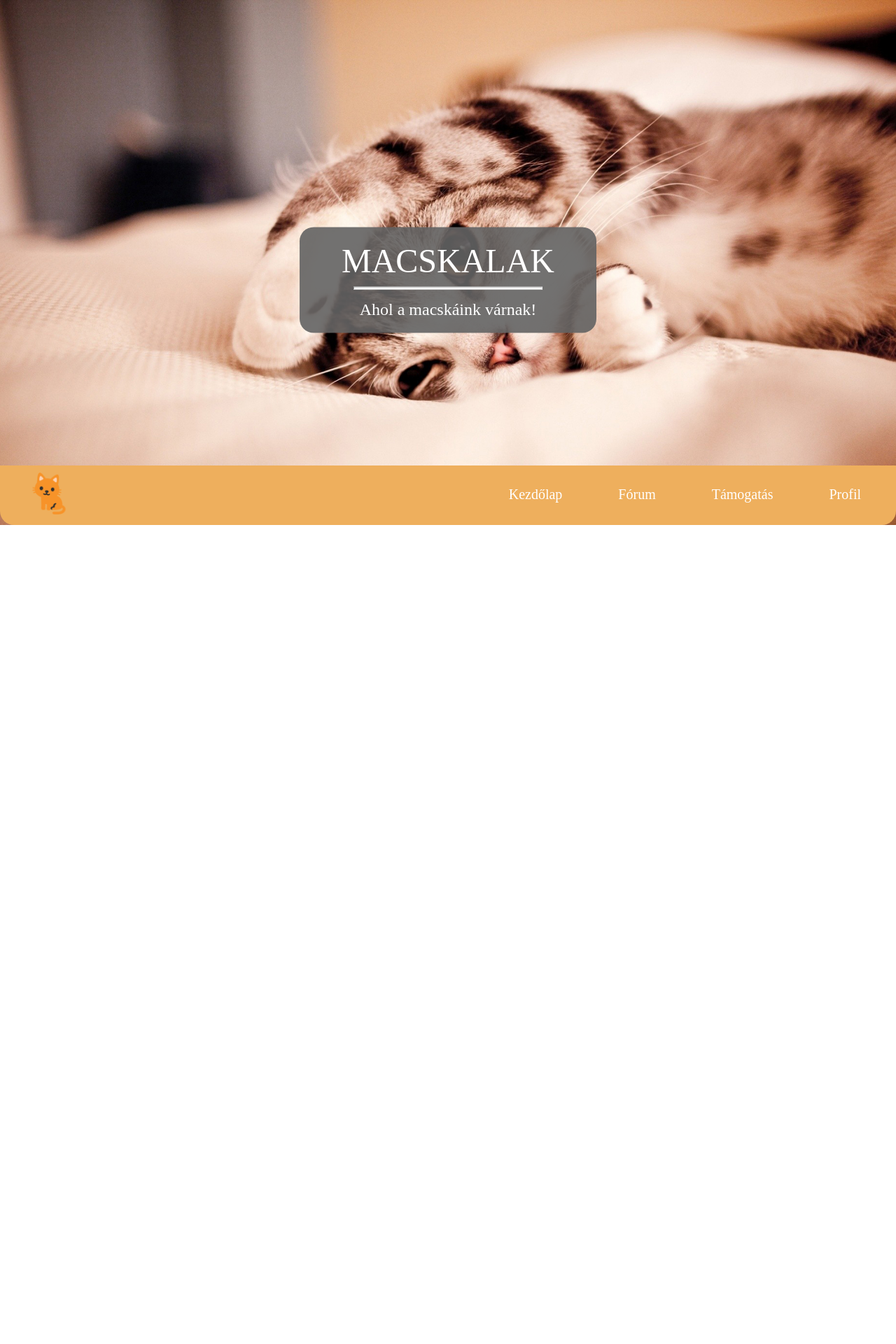
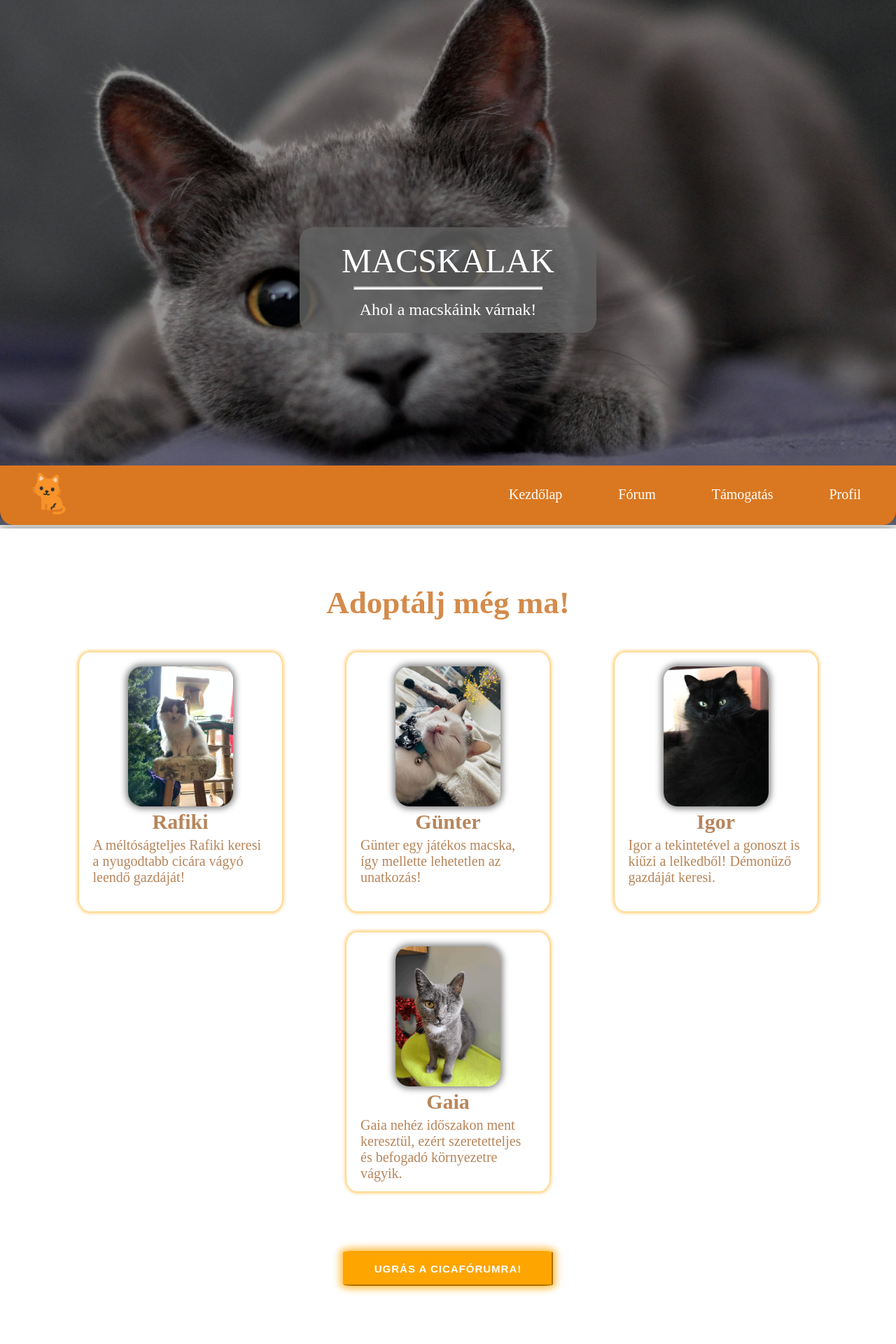
Before and after one commit to Valesz/Webterv-projekt, a PHP site: page /HTML/index.html in a window 1280 px wide. Shown: the top 1920 px of the page at 70% size. Run offline with PHP 8.4, Linux system fonts and the light colour scheme.

Commit message:
Cica Ajánló rész elkészítve, Cica képek hozzáadva

```diff
--- a/Projektmunka/CSS/Index.css
+++ b/Projektmunka/CSS/Index.css
@@ -15,10 +15,10 @@
 /* HEADER */
 
 header {
-    background-image: url(../Kepek/lyingcat.jpg);
+    background-image: url(../Kepek/hatter_sotet.jpg);
     height: 750px;
     margin: 0;
-    background-position: center;
+    background-position: bottom;
     background-size: cover;
     background-repeat: no-repeat;
     animation: megjelenes 1500ms ;
@@ -33,7 +33,7 @@ header {
     transform: translate(-50%, -50%);
     margin: 0 auto;
     padding: 20px;
-    background-color: rgba(99, 99, 99, 0.9);
+    background-color: rgba(99, 99, 99, 0.8);
     color: white;
     position: absolute;
     text-align: center;
@@ -63,17 +63,17 @@ nav {
     top: 85px;
     overflow: none;
     animation: megjelenes 500ms ease-in;
+    float:inline-end;
+    width: 100%;
+    translate: 0 -100%;
 }
 
 nav ul {
-    translate: 0 -100%;
     margin: auto;
     list-style-type: none;
     width: 100%;
-    background-color: rgb(238, 175, 93);
+    background-color: #da7821;
     height: 85px;
-    display: inline-block;
-    position: relative;
     border-radius: 0 0 20px 20px;
 }
 
@@ -100,7 +100,7 @@ a.gomb {
 a.gomb:hover {
     transition: all 500ms;
     padding: 27px 25px;
-    background-color: rgb(186, 138, 74);
+    background-color: #d48b4b;
     font-size: 25px;
 }
 
@@ -119,12 +119,103 @@ li.icon-img-container {
 .icon-img:hover {
     height: 68px;
     padding: 8px 25px;
-    background-color: rgb(186, 138, 74);
+    background-color: #d48b4b;
     transition: all 500ms;
 }
 
- /* FORUM */
+/* MAIN */
 
-.forum-container {
+main {
+    box-shadow: 0 0 20px 2px grey;
+    width: 100%;
+    margin: auto;
+}
+
+ /* ADOPTALAS */
+
+.adoptalas-container {
     height: 5000px;
+    margin: 5px 35px 5px 35px ;
 }
+
+h1 {
+    text-align: center;
+    margin: 0;
+    font-size: 45px;
+    color: #d48b4b;
+}
+
+.adoptalas-kepek {
+    width: 100%;
+    display: flex;
+    flex-wrap: wrap;
+    justify-content: space-evenly;
+    margin: 30px auto;
+}
+
+.adoptalas-kepek a {
+    text-decoration: none;
+    color: rgba(143, 67, 1, 0.647);
+    font-size: 20px;
+    text-align: left;
+    width: fit-content;
+    display: block;
+    float: left;
+    margin: 15px;
+    transition: all 200ms;
+}
+
+.adoptalas-kepek a:hover {
+    transition: all 200ms;
+    box-shadow: 0 0 0px 5px rgba(255, 166, 0, 0.638);
+    border-radius: 5%;
+}
+
+.macska-kep {
+    padding: 20px;
+    box-shadow: 0px 0px 5px 2px rgba(255, 166, 0, 0.638);
+    border-radius: 5%;
+    width: 250px;
+    height:330px;
+}
+
+.macska-kep img {
+    height: 200px;
+    max-width: 250px;
+    margin: auto;
+    display: block;
+    border-radius: 20px;
+    box-shadow: 0 0 10px 3px gray;
+
+}
+
+.macska-kep h2 {
+    text-align: center;
+    margin: 5px auto;
+}
+
+input[type="button"] {
+    margin: auto;
+    display: block;
+    margin-top: 70px;
+    width: 300px;
+    height: 50px;
+    background-color: orange;
+    border-color: orange;
+    border-radius: 5%;
+    color: white;
+    text-transform: uppercase;
+    font-size: 15px;
+    font-weight: bold;
+    letter-spacing: 1px;
+    box-shadow: 0 0 10px 5px rgba(255, 166, 0, 0.638);
+    cursor: pointer;
+    transition: all 500ms;
+}
+
+input[type="button"]:hover {
+    transition: all 500ms;
+    background-color: #ffbe44;
+    border-color: #ffbe44;
+    font-size: 17px;
+}
--- a/Projektmunka/HTML/index.html
+++ b/Projektmunka/HTML/index.html
@@ -25,7 +25,41 @@
         </ul>
     </nav>
     <main>
-        <section class="forum-container">
+        <section class="adoptalas-container">
+            <h1>Adoptálj még ma!</h1>
+            <div class="adoptalas-kepek">
+                <a href="">
+                    <div class="macska-kep">
+                        <img src="../Kepek/Adoptalos/Rafiki.jpg" alt="">
+                        <h2 class="img-description">Rafiki</h2>
+                        <p class="img-description">A méltóságteljes Rafiki keresi a nyugodtabb cicára vágyó leendő gazdáját!</p>
+                    </div>
+                </a>
+                <a href="">
+                    <div class="macska-kep">
+                        <img src="../Kepek/Adoptalos/Gunter.jpg" alt="">
+                        <h2 class="img-description">Günter</h2>
+                        <p class="img-description">Günter egy játékos macska, így mellette lehetetlen az unatkozás!</p>
+                    </div>
+                </a>
+                <a href="">
+                    <div class="macska-kep">
+                        <img src="../Kepek/Adoptalos/Igor.jpg" alt="">
+                        <h2 class="img-description">Igor</h2>
+                        <p class="img-description">Igor a tekintetével a gonoszt is kiűzi a lelkedből! Démonűző gazdáját keresi.</p>
+                    </div>
+                </a>
+                <a href="">
+                    <div class="macska-kep">
+                        <img src="../Kepek/Adoptalos/Gaia.jpg" alt="">
+                        <h2 class="img-description">Gaia</h2>
+                        <p class="img-description">Gaia nehéz időszakon ment keresztül, ezért szeretetteljes és befogadó környezetre vágyik.</p>
+                    </div>
+                </a>
+            </div>
+            <input type="button" value="Ugrás a cicafórumra!">
+        </section>
+        <section>
 
         </section>
     </main>
```
Also changed, not shown: Projektmunka/Kepek/Adoptalos/Fogatlan.jpg (added), Projektmunka/Kepek/Adoptalos/Gaia.jpg (added), Projektmunka/Kepek/Adoptalos/Gunter.jpg (added), Projektmunka/Kepek/Adoptalos/Igor.jpg (added), Projektmunka/Kepek/Adoptalos/Igor2.jpg (added), Projektmunka/Kepek/Adoptalos/Jerry.jpg (added), Projektmunka/Kepek/Adoptalos/Junior.jpg (added), Projektmunka/Kepek/Adoptalos/Karcsi.jpg (added), Projektmunka/Kepek/Adoptalos/Lekvar.jpg (added), Projektmunka/Kepek/Adoptalos/Po.jpg (added), Projektmunka/Kepek/Adoptalos/Rafiki.jpg (added), Projektmunka/Kepek/Adoptalos/Szimat.jpg (added), Projektmunka/Kepek/hatter.jpg (added), Projektmunka/Kepek/hatter_sotet.jpg (added).
